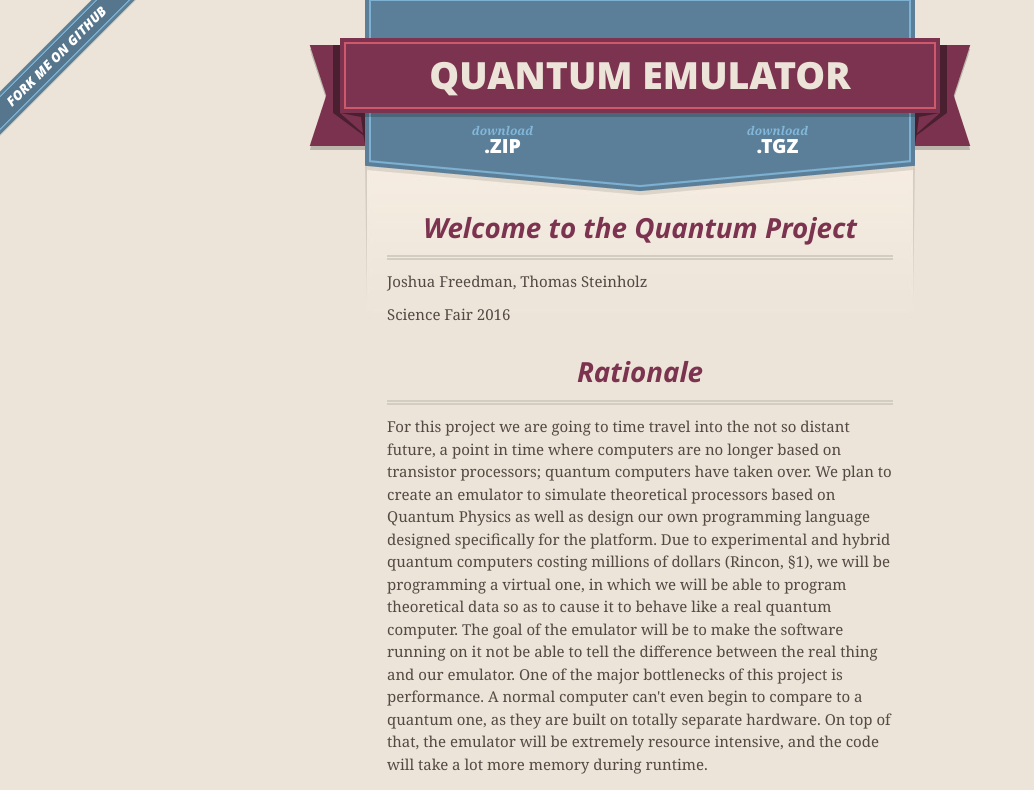
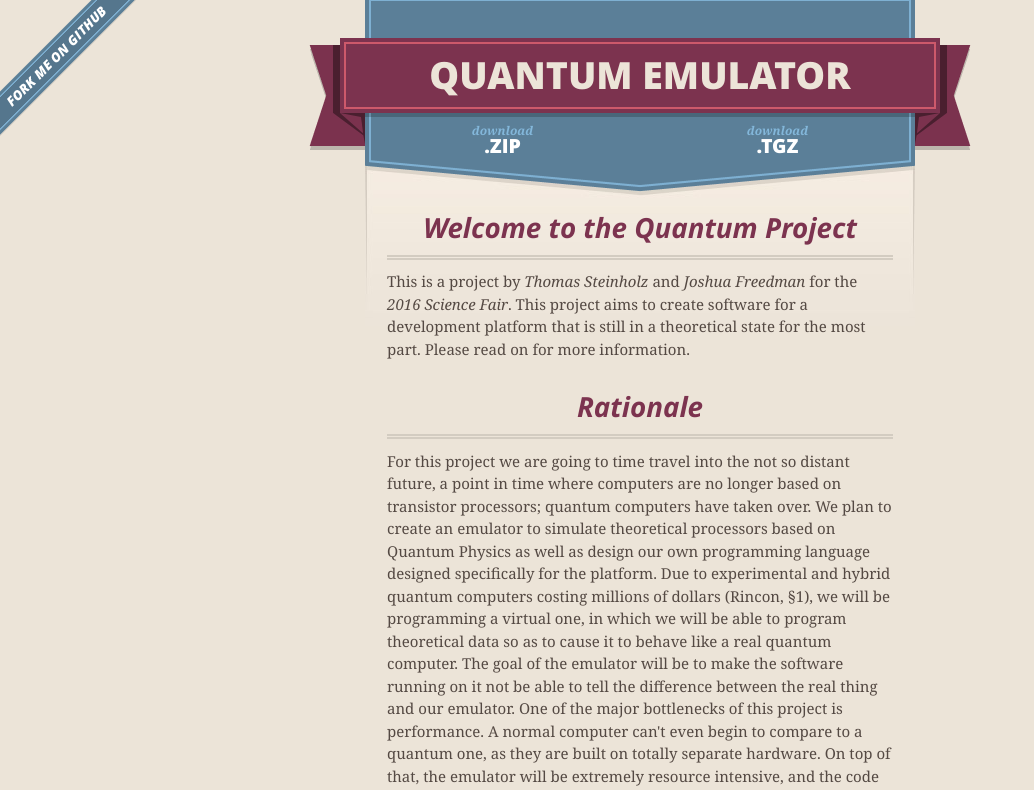
Before and after one commit to The-Quantum-Project/web, a plain HTML site: page index.html in a window 1280 px wide. Shown: the top 790 px of the page, without its empty margins (0-1034 px from the left). Drawn offline with nearby package versions, Linux system fonts and the light colour scheme.

```diff
--- a/index.html
+++ b/index.html
@@ -49,9 +49,7 @@
         <h3>
 <a id="welcome-to-the-quantum-project" class="anchor" href="#welcome-to-the-quantum-project" aria-hidden="true"><span class="octicon octicon-link"></span></a>Welcome to the Quantum Project</h3>
 
-<p>Joshua Freedman, Thomas Steinholz</p>
-
-<p>Science Fair 2016</p>
+<p>This is a project by <em>Thomas Steinholz</em> and <em>Joshua Freedman</em> for the <em>2016 Science Fair</em>. This project aims to create software for a development platform that is still in a theoretical state for the most part. Please read on for more information.</p>
 
 <h3>
 <a id="rationale" class="anchor" href="#rationale" aria-hidden="true"><span class="octicon octicon-link"></span></a>Rationale</h3>
```
Also changed, not shown: params.json (+1 -1 lines).
